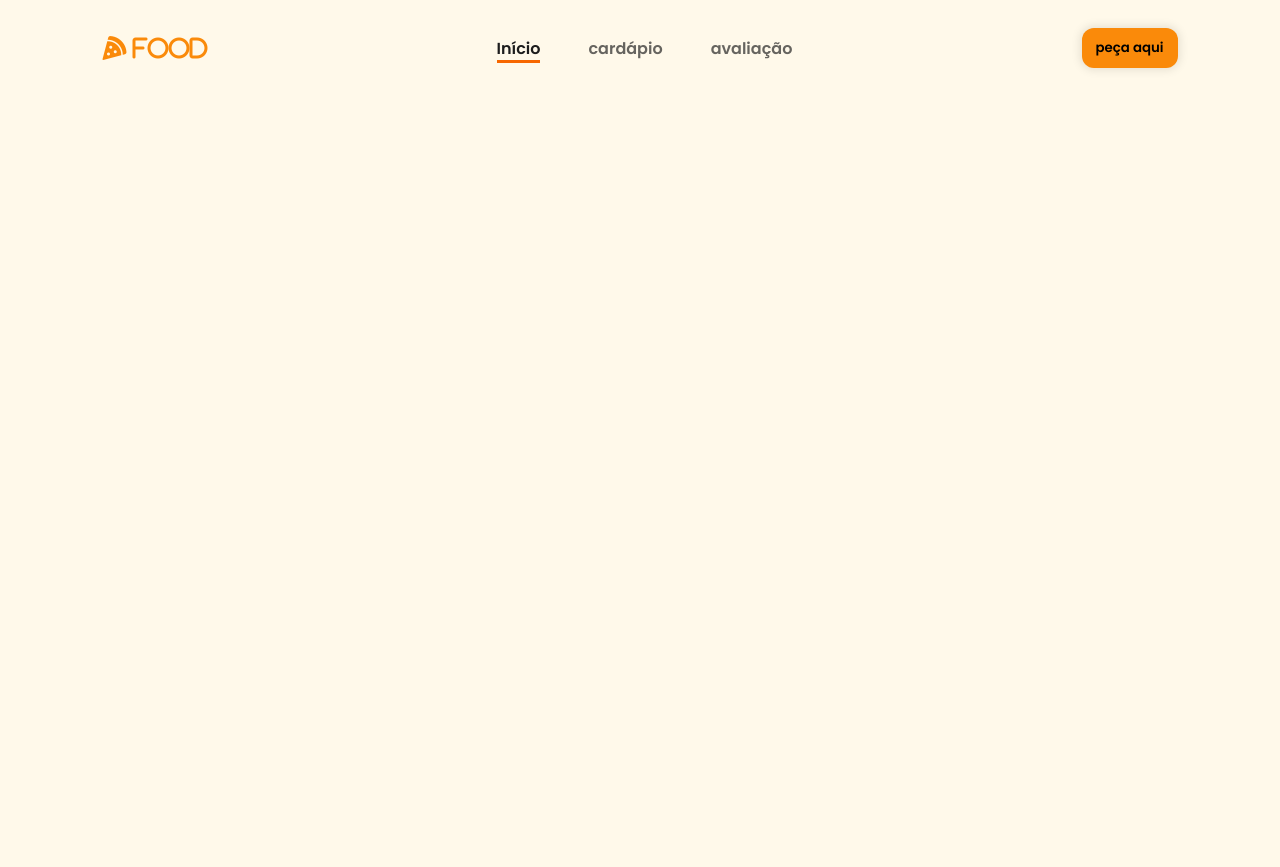
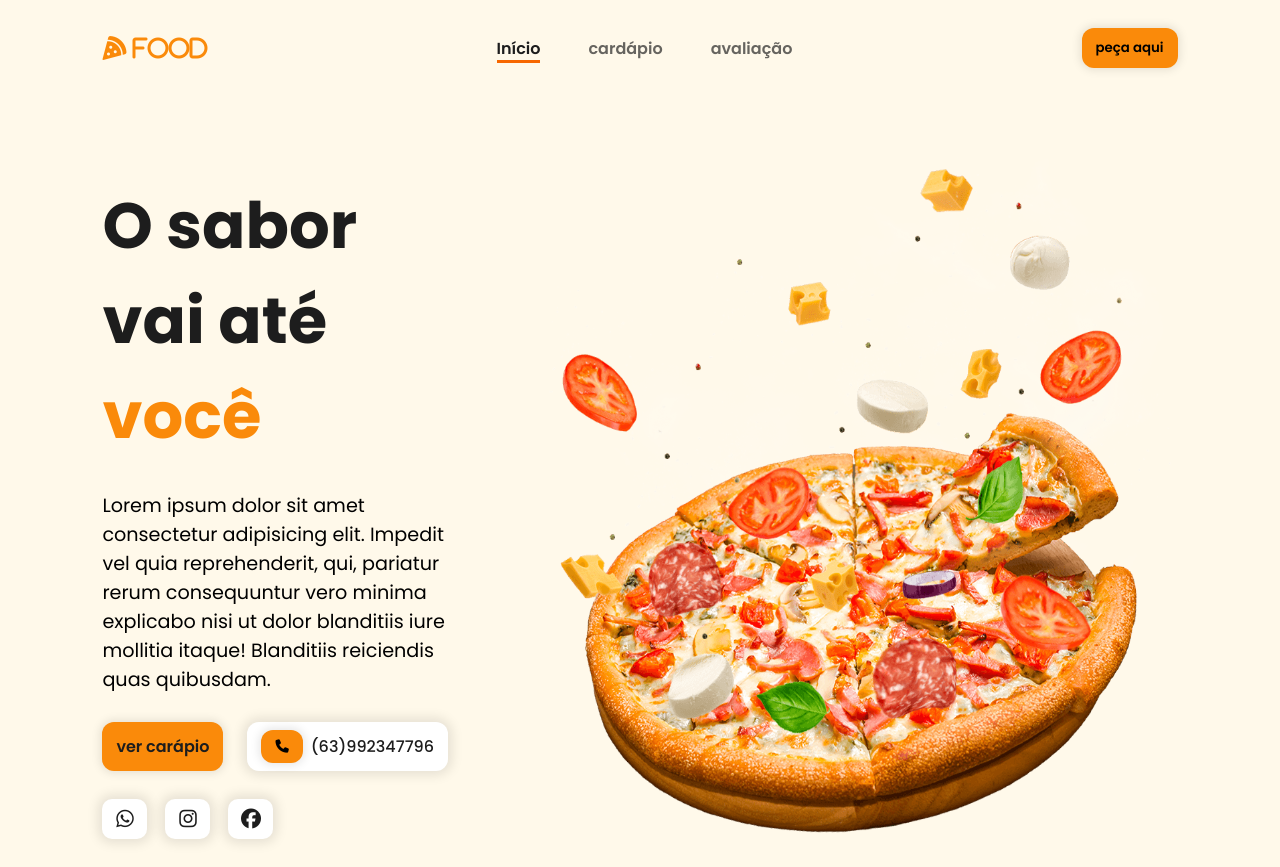
Before and after one commit to PabloGutierrez7/LANDING-PAGE, a plain HTML site: page index.html in a window 1280 px wide. Before the commit the page ends 800 px from the top, so only its background shows below. Drawn offline with nearby package versions, Linux system fonts and the light colour scheme.

Commit message:
home feita imagens adicionadas

```diff
--- a/index.html
+++ b/index.html
@@ -6,6 +6,7 @@
     <link rel="stylesheet" href="https://cdnjs.cloudflare.com/ajax/libs/font-awesome/6.5.2/css/all.min.css" integrity="sha512-SnH5WK+bZxgPHs44uWIX+LLJAJ9/2PkPKZ5QiAj6Ta86w+fsb2TkcmfRyVX3pBnMFcV7oQPJkl9QevSCWr3W6A==" crossorigin="anonymous" referrerpolicy="no-referrer" />
     <link rel="stylesheet" href="src/style/style.css">
     <link rel="stylesheet" href="src/style/header.css">
+    <link rel="stylesheet" href="src/style/home.css">
 
     <script src="https://cdnjs.cloudflare.com/ajax/libs/jquery/3.7.1/jquery.min.js" integrity="sha512-v2CJ7UaYy4JwqLDIrZUI/4hqeoQieOmAZNXBeQyjo21dadnwR+8ZaIJVT8EE2iyI61OV8e6M8PP2/4hpQINQ/g==" crossorigin="anonymous" referrerpolicy="no-referrer"></script>
     <title>landing page</title>
@@ -55,6 +56,48 @@
         </div>
 
     </header>
+    <main id="content">
+        <section id="home">
+            <div class="shape"></div>
+            <div id="cta">
+                <h1 class="title">
+                    O sabor vai até <span>você</span>
+                </h1>
+                <p class="description">
+                    Lorem ipsum dolor sit amet consectetur adipisicing elit. Impedit vel quia reprehenderit, qui, pariatur rerum consequuntur vero minima explicabo nisi ut dolor blanditiis iure mollitia itaque! Blanditiis reiciendis quas quibusdam.
+                </p>
+
+                <div id="cta_buttons">
+                    <a href="#" class="btn-default">
+                        ver carápio
+                    </a>
+                    <a href="tel:+5555555555" id="phone_button">
+                        <button class="btn-default">
+                            <i class="fa-solid fa-phone"></i>
+                        </button>
+                        (63)992347796
+                    </a>
+
+                </div>
+                <div class="social-media-buttons">
+                    <a href="">
+                        <i class="fa-brands fa-whatsapp"></i>
+                    </a>
+                    <a href="">
+                        <i class="fa-brands fa-instagram"></i>
+                    </a>
+                    <a href="">
+                        <i class="fa-brands fa-facebook"></i>
+                    </a>
+                </div>
+            </div>
+            <div id="banner">
+                <img src="src/imagens/pizza.png" alt="pizza" width="650px">
+
+            </div>
+        </section>
+
+    </main>
 
  <script src="src/javascript/script.js"></script>
 </body>
--- /dev/null
+++ b/src/style/home.css
@@ -0,0 +1,77 @@
+#home{
+    display: flex;
+    min-height: calc(100vh -96px);
+    position: relative;
+}
+
+#cta{
+    width: 35%;
+    display: flex;
+    flex-direction: column;
+    gap: 28px;
+    margin-top: 5%;
+}
+
+#cta .title{
+    font-size: 4rem;
+    color: #1d1d1d;
+}
+
+#cta .title span{
+    color: rgb(250, 138, 10);
+}
+
+#cta .description{
+    font-size: 1.2rem;
+}
+
+#cta_buttons{
+    display: flex;
+    gap: 24px;
+}
+#cta_buttons a {
+    text-decoration: none;
+    color: #1d1d1d;
+
+}
+
+#phone_button{
+    display: flex;
+    gap: 8px;
+    align-items: center;
+    background-color: #ffffff;
+    padding: 8px 14px;
+    font-weight: 500;
+    box-shadow: 0px 0px 12px 4px rgba(0,0, 0,0.1 );
+    border-radius: 12px;
+}
+
+#banner {
+    display: flex;
+    align-items: start;
+    justify-content: end;
+    width: 70%;
+    z-index: 2;
+}
+
+#banner img{
+    height: 100%;
+}
+
+@media screen and (max-width: 1170px){
+    #home{
+        min-height: 100%;
+        padding-top: 0px;
+    }
+    #banner,
+    #banner img{
+        display: none;
+    }
+
+    #cta{
+        width: 100%;
+        text-align: center;
+        align-items: center;
+    }
+
+    }
--- a/src/style/style.css
+++ b/src/style/style.css
@@ -11,6 +11,9 @@
 
 body{
     background-color: #fff9ea;
+}
+section{
+    padding: 28px 8%;
 }
 
 .btn-default{
@@ -29,3 +32,38 @@ body{
 .btn-default:hover{
     background-color:  rgb(238, 100, 66);
 }
+
+.social-media-buttons{
+    display: flex;
+    gap: 18px;
+}
+.social-media-buttons a{
+    display: flex;
+    align-items: center;
+    justify-content: center;
+    width: 45px;
+    height: 40px;
+    background-color: #fff;
+    font-size: 1.25rem;
+    border-radius: 10px;
+    text-decoration: none;
+    color: #1d1d1d;
+    box-shadow: 0px 0px 12px 4px rgba(0, 0,0,0.1);
+    transition: background-color .3s ease;
+}
+
+.social-media-buttons a:hover{
+    background-color: rgb(250, 138, 10);
+    color: #fff;
+}
+
+#banner {
+    display: flex;
+    align-items: start;
+    justify-content: end;
+    width: 70%;
+}
+
+#banner img{
+    height: 100%;
+}
```
Also changed, not shown: src/imagens/pizza.png (added).
